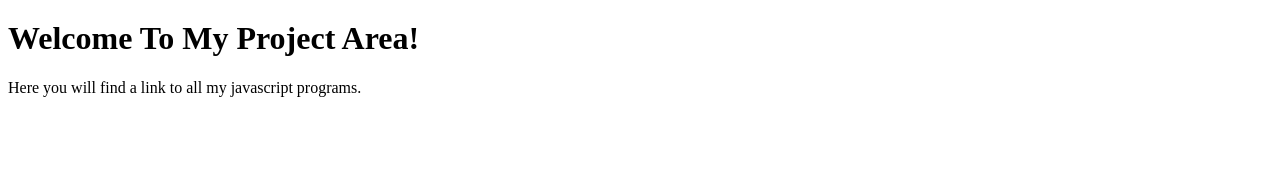
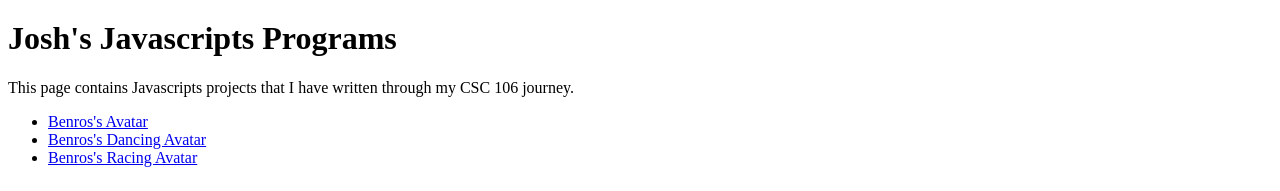
Before and after one commit to JoshfBenros/JoshfBenros.github.io, a plain HTML site: page javascripts.html in a window 1280 px wide. Shown: the part 623-814 px from the top of the page. Drawn offline with Linux system fonts and the light colour scheme.

Commit message:
Add files via upload

```diff
--- a/javascripts.html
+++ b/javascripts.html
@@ -24,7 +24,14 @@
 
 
 <body>
-    <h1>Welcome To My Project Area!</h1>
-    <p>Here you will find a link to all my javascript programs.</p>
+    <h1>Josh's Javascripts Programs</h1>
+    <p>This page contains Javascripts projects that I have written through my CSC 106 journey.</p>
+    <table>
+        <ul>
+            <li> <a href = "https://codelab-prod.vercel.app//program/dd22f57d-56d0-4ea0-99fb-ba361afb0379"> Benros's Avatar</a></li>
+            <li> <a href = "https://codelab-prod.vercel.app//program/d9269d09-8f9f-47dd-b7ac-620d91043ca5"> Benros's Dancing Avatar</a></li>
+            <li> <a href = "https://codelab-prod.vercel.app//program/0b21f3eb-5bd8-4b83-853c-01b784bd808b"> Benros's Racing Avatar</a></li>
+        </ul>
+    </table>
 </body>
 </html>
```
